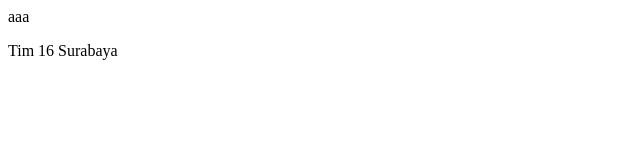
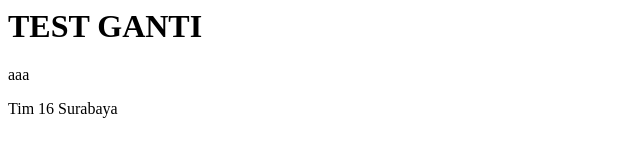
Before and after one commit to miftahurrrizki/km-feb24-surabaya-16, a plain HTML site: page html/test.html in a window 1280 px wide. Shown: the whole page, without its empty margins (0-640 px from the left). Drawn offline with Linux system fonts and the light colour scheme.

Commit message:
update judul

```diff
--- a/html/test.html
+++ b/html/test.html
@@ -1,6 +1,7 @@
 <html>
     <head></head>
     <body>
+        <h1>TEST GANTI</h1>
         <a>aaa</a>
         <p> Tim 16 Surabaya</p>
     </body>
```
